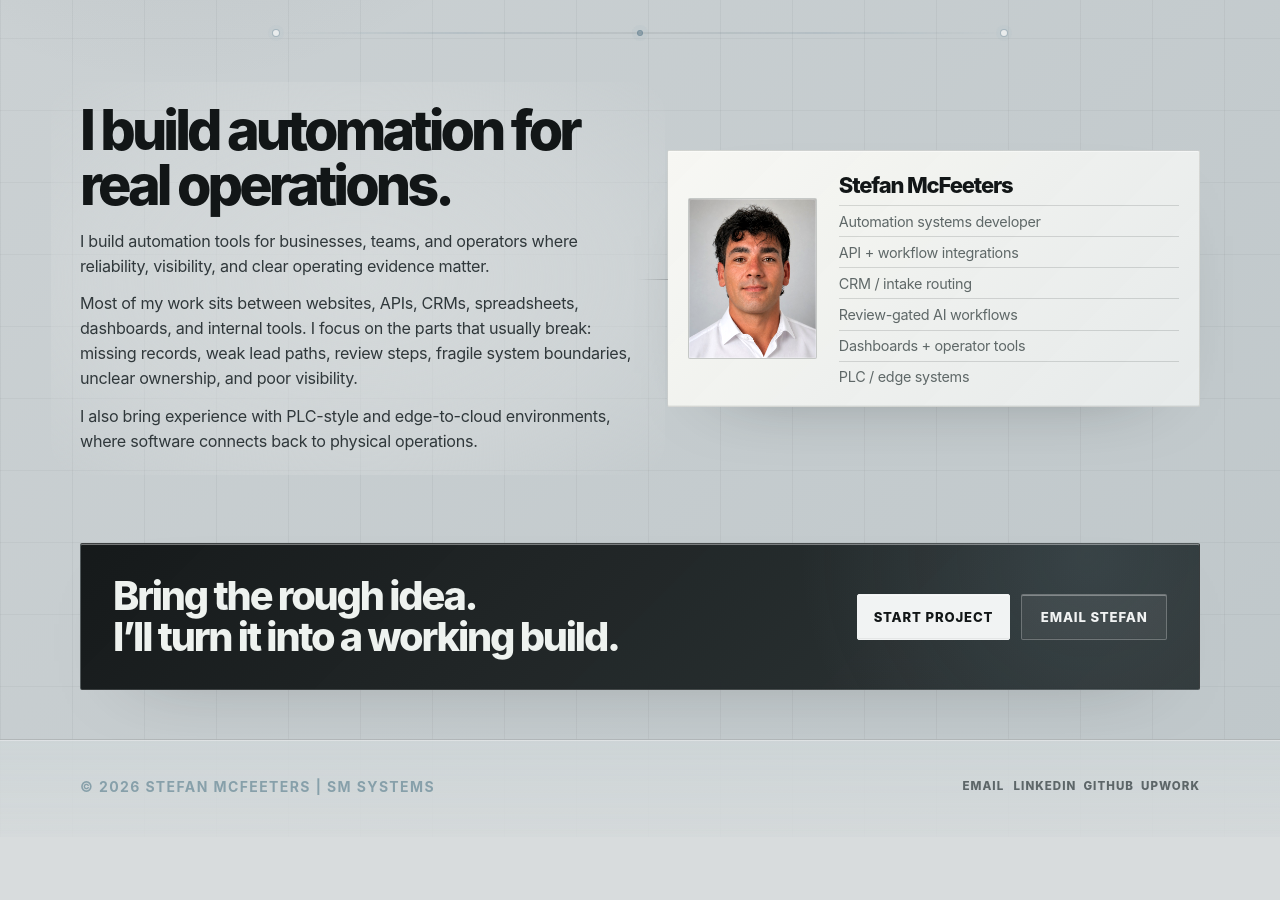
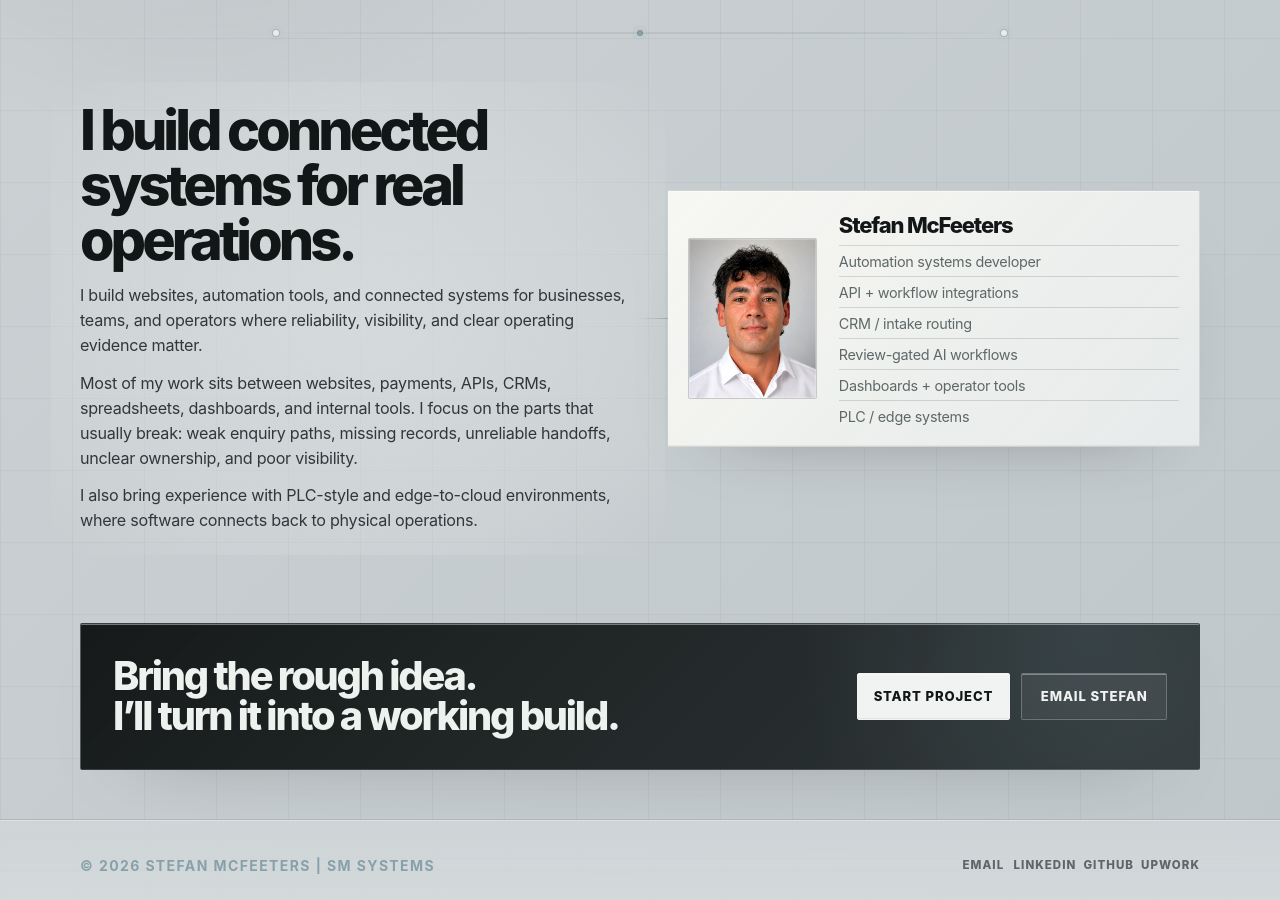
Before and after one commit to stefan-mcf/smsystems.au, a Next.js app: page / in a window 1280 px wide. Shown: the part 2913-3813 px from the top of the page. Before the commit the page ends 3750 px from the top, so only its background shows below. Built offline with nearby package versions, Linux system fonts and the light colour scheme.

Commit message:
Update about positioning and close glyph

```diff
--- a/app/globals.css
+++ b/app/globals.css
@@ -434,7 +434,7 @@ strong {
 
 .project-enquiry-dialog-close span {
   display: block;
-  font-size: 0.425rem;
+  font-size: 0.85rem;
   font-weight: 560;
   line-height: 1;
   text-shadow: 0 1px 0 rgba(0, 0, 0, 0.86);
--- a/content/site.ts
+++ b/content/site.ts
@@ -48,10 +48,10 @@ export const siteMeta = {
   },
   about: {
     eyebrow: 'About',
-    title: 'I build automation for real operations.',
+    title: 'I build connected systems for real operations.',
     body: [
-      'I build automation tools for businesses, teams, and operators where reliability, visibility, and clear operating evidence matter.',
-      'Most of my work sits between websites, APIs, CRMs, spreadsheets, dashboards, and internal tools. I focus on the parts that usually break: missing records, weak lead paths, review steps, fragile system boundaries, unclear ownership, and poor visibility.',
+      'I build websites, automation tools, and connected systems for businesses, teams, and operators where reliability, visibility, and clear operating evidence matter.',
+      'Most of my work sits between websites, payments, APIs, CRMs, spreadsheets, dashboards, and internal tools. I focus on the parts that usually break: weak enquiry paths, missing records, unreliable handoffs, unclear ownership, and poor visibility.',
       'I also bring experience with PLC-style and edge-to-cloud environments, where software connects back to physical operations.',
     ],
     imageSrc: '/stefan-profile.jpg',
```
